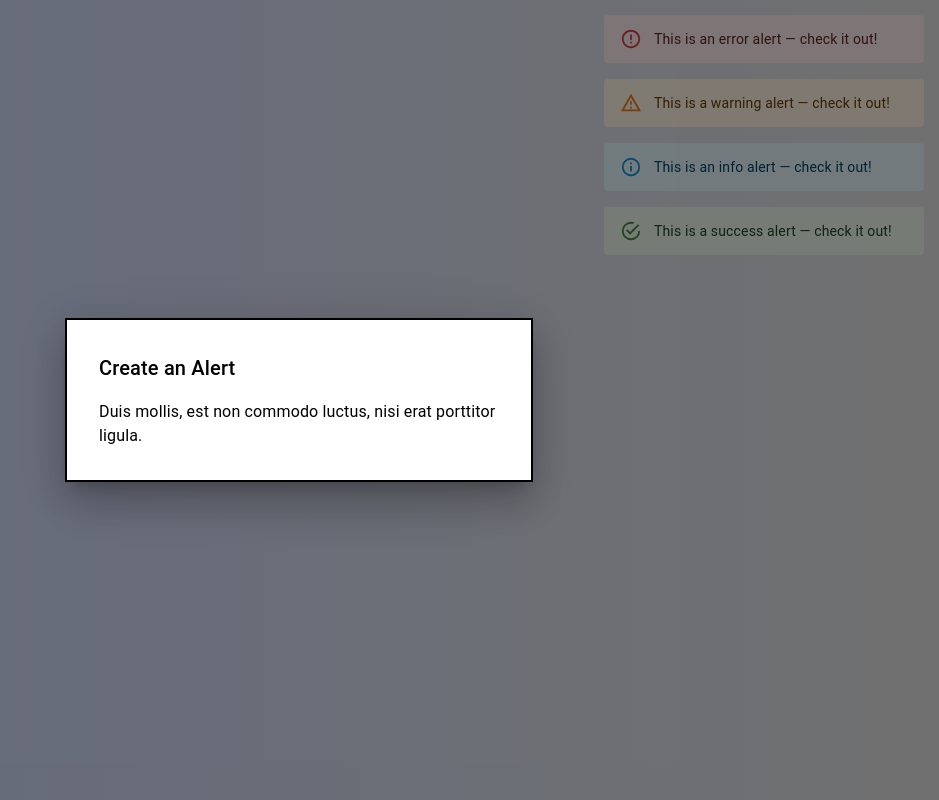
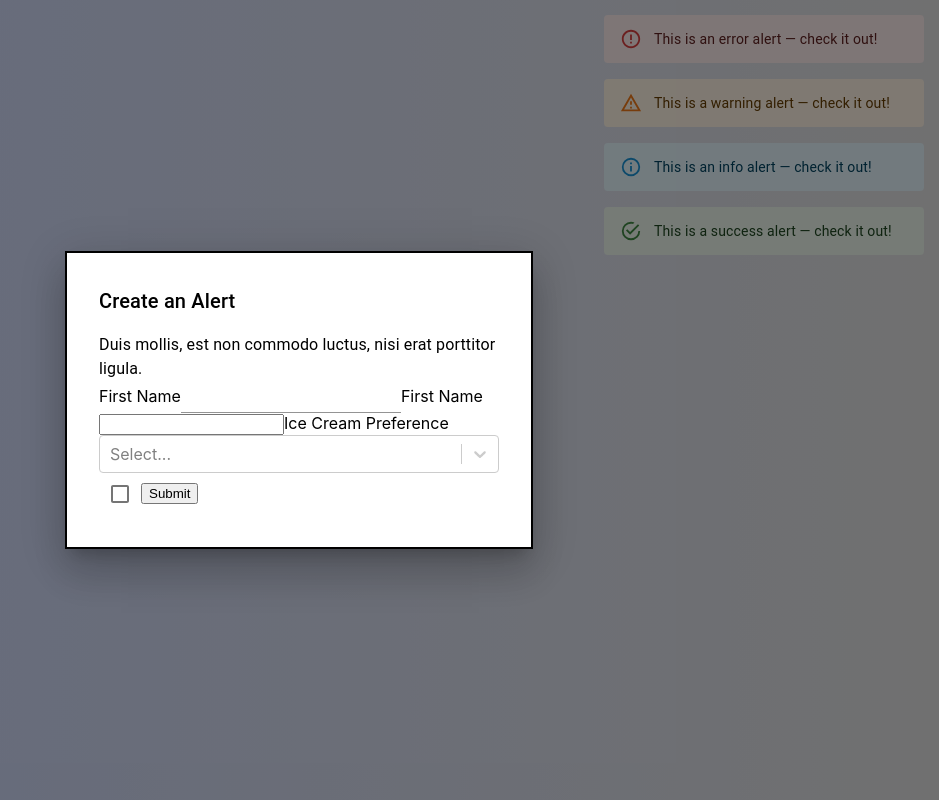
Before and after one commit to dougwperez/alert-manager, a React (Create React App) app: page / in a window 1280 px wide. Both pictures are taken after a click on the button "SUBMIT ALERT". Shown: the whole page, without its empty margins (341-1280 px from the left). Built offline with nearby package versions, Linux system fonts and the light colour scheme.

Commit message:
form working

```diff
--- a/src/AlertExample.js
+++ b/src/AlertExample.js
@@ -23,8 +23,14 @@ const style = {
 
 export default function AlertExample() {
   const [open, setOpen] = React.useState(false);
+  const { control, handleSubmit } = useForm();
+
   const handleOpen = () => setOpen(true);
   const handleClose = () => setOpen(false);
+
+  const onSubmit = (data) => {
+    alert(JSON.stringify(data));
+  };
 
   return (
     <div>
@@ -46,6 +52,47 @@ export default function AlertExample() {
           <Typography id="modal-modal-description" sx={{ mt: 2 }}>
             Duis mollis, est non commodo luctus, nisi erat porttitor ligula.
           </Typography>
+
+          <form onSubmit={handleSubmit(onSubmit)}>
+            <label>First Name</label>
+            <Controller
+              render={({ field }) => <Input {...field} />}
+              name="firstName"
+              control={control}
+              defaultValue=""
+              className="materialUIInput"
+            />
+            <label>First Name</label>
+            <Controller
+              render={({ field }) => <AntdInput {...field} />}
+              name="lastName"
+              control={control}
+              defaultValue=""
+            />
+            <label>Ice Cream Preference</label>
+            <Controller
+              name="iceCreamType"
+              render={({ field }) => (
+                <Select
+                  {...field}
+                  options={[
+                    { value: "chocolate", label: "Chocolate" },
+                    { value: "strawberry", label: "Strawberry" },
+                    { value: "vanilla", label: "Vanilla" },
+                  ]}
+                />
+              )}
+              control={control}
+              defaultValue=""
+            />
+            <Controller
+              name="Checkbox"
+              control={control}
+              render={({ field }) => <Checkbox {...field} />}
+            />
+
+            <input type="submit" />
+          </form>
         </Box>
       </Modal>
     </div>
```
